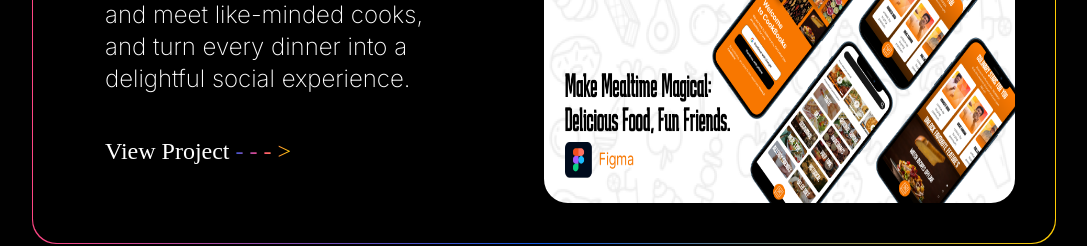
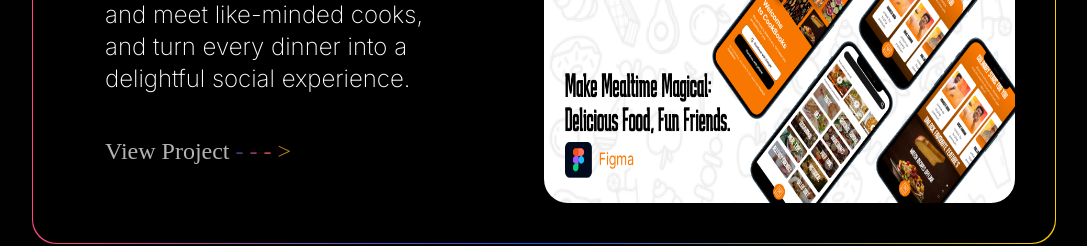
Before and after one commit to antidoid/prajna-portfolio, a React (Vite) app: page / in a window 1280 px wide. Shown: the part 1080-1326 px from the top of the page, without its empty margins (96-1183 px from the left). Built offline with nearby package versions, Linux system fonts and the light colour scheme; the HTML template or start-up script is replaced by a standard one; a web font is replaced by a local one.

Commit message:
ADD: animations

```diff
--- a/src/components/Hero.tsx
+++ b/src/components/Hero.tsx
@@ -21,7 +21,7 @@ function Hero() {
               <a
                 target="_blank"
                 href="https://drive.google.com/file/d/1ZU0O4O-dy2NIsTRr8IocIi9i5YDa7E1n/view?usp=drivesdk"
-                className="font-extralight text-[20px] leading-6"
+                className="font-extralight text-[20px] leading-6 hover:tracking-widest duration-200"
               >
                 Download Me.
               </a>
--- a/src/components/Project.tsx
+++ b/src/components/Project.tsx
@@ -66,7 +66,10 @@ function Project({
               <h2 className="font-normal text-4xl">{name}</h2>
             </div>
             <p className="font-extralight text-2xl w-4/5">{description}</p>
-            <a href={projectSrc} className="font-Bounce text-2xl">
+            <a
+              href={projectSrc}
+              className="font-Bounce text-2xl opacity-70 hover:opacity-100 duration-200"
+            >
               View Project
               <span className="bg-gradient-to-r from-blue-450 via-pink-450 to-yellow-450 text-transparent bg-clip-text">
                 {" - - - >"}
```
